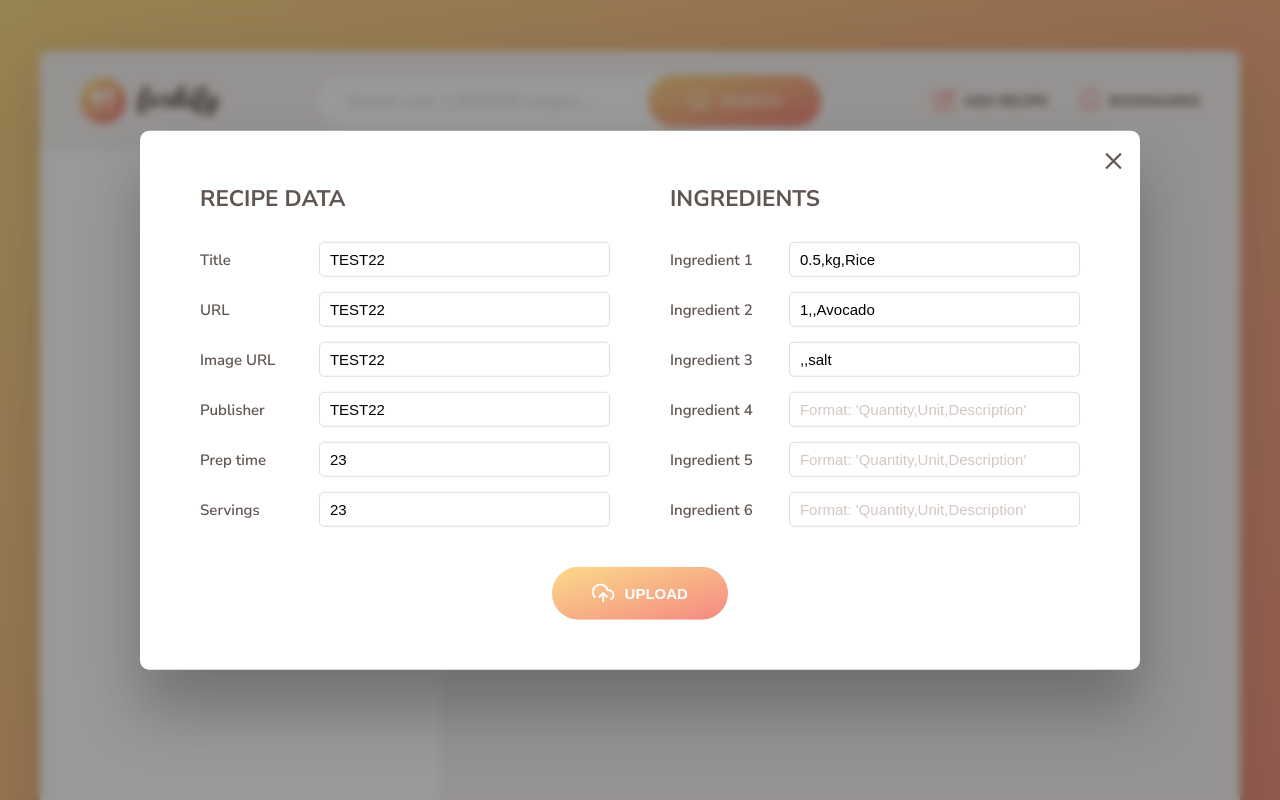
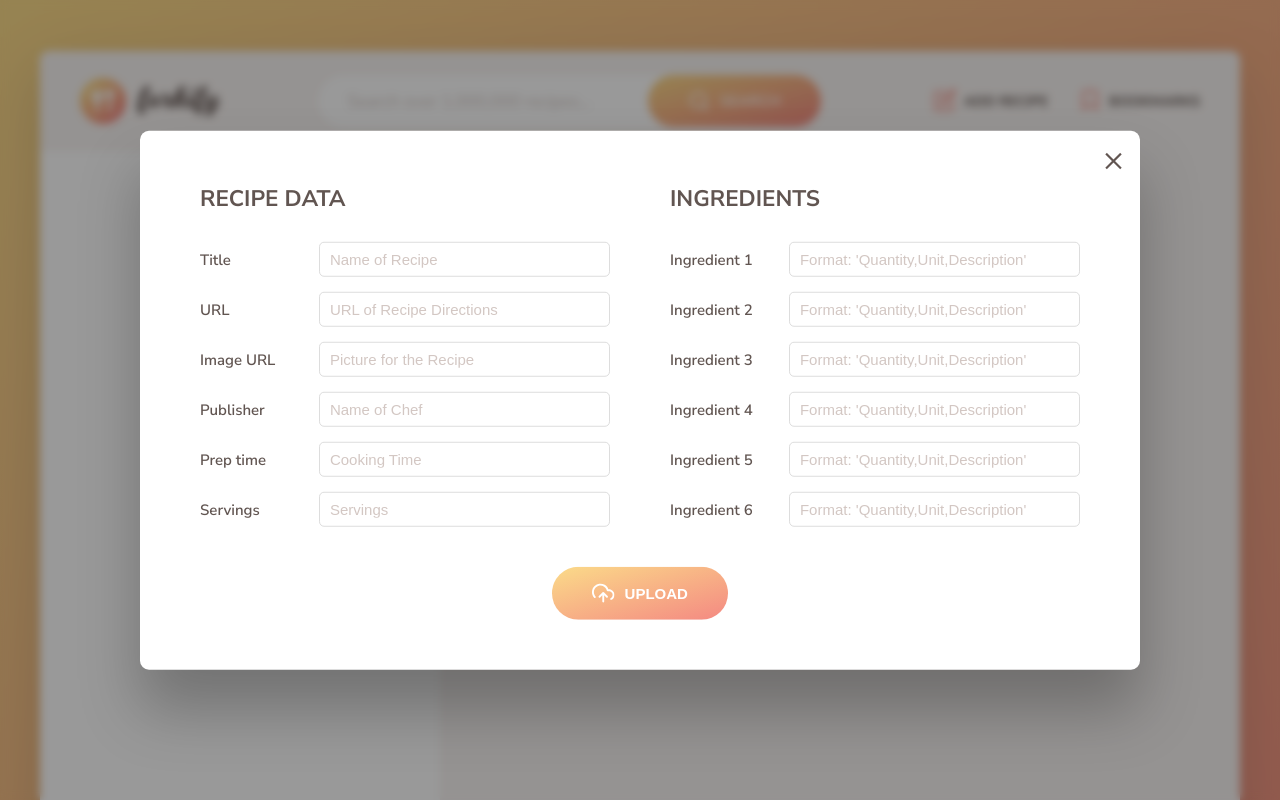
Before and after one commit to TommHalstead/Forkify, a website built with Parcel: page index.html in a window 1280 px wide. Both pictures are taken after a click on the button "ADD RECIPE". Shown: the top 800 px of the page. Built offline with nearby package versions, Linux system fonts and the light colour scheme.

Commit message:
final updates for now

```diff
--- a/index.html
+++ b/index.html
@@ -262,24 +262,24 @@
         <div class="upload__column">
           <h3 class="upload__heading">Recipe data</h3>
           <label>Title</label>
-          <input value="TEST22" required name="title" type="text" placeholder="Name of Recipe" />
+          <input value="" required name="title" type="text" placeholder="Name of Recipe" />
           <label>URL</label>
-          <input value="TEST22" required name="sourceUrl" type="text" placeholder="URL of Recipe Directions" />
+          <input value="" required name="sourceUrl" type="text" placeholder="URL of Recipe Directions" />
           <label>Image URL</label>
-          <input value="TEST22" required name="image" type="text" placeholder="Picture for the Recipe" />
+          <input value="" required name="image" type="text" placeholder="Picture for the Recipe" />
           <label>Publisher</label>
-          <input value="TEST22" required name="publisher" type="text" placeholder="Name of Chef" />
+          <input value="" required name="publisher" type="text" placeholder="Name of Chef" />
           <label>Prep time</label>
-          <input value="23" required name="cookingTime" type="number" placeholder="Cooking Time" />
+          <input value="" required name="cookingTime" type="number" placeholder="Cooking Time" />
           <label>Servings</label>
-          <input value="23" required name="servings" type="number" placeholder="Servings" />
+          <input value="" required name="servings" type="number" placeholder="Servings" />
         </div>
 
         <div class="upload__column">
           <h3 class="upload__heading">Ingredients</h3>
           <label>Ingredient 1</label>
           <input
-            value="0.5,kg,Rice"
+            value=""
             type="text"
             required
             name="ingredient-1"
@@ -287,14 +287,14 @@
           />
           <label>Ingredient 2</label>
           <input
-            value="1,,Avocado"
+            value=""
             type="text"
             name="ingredient-2"
             placeholder="Format: 'Quantity,Unit,Description'"
           />
           <label>Ingredient 3</label>
           <input
-            value=",,salt"
+            value=""
             type="text"
             name="ingredient-3"
             placeholder="Format: 'Quantity,Unit,Description'"
--- a/src/js/config.js
+++ b/src/js/config.js
@@ -1,4 +1,4 @@
-export const API_URL = 'https://forkify-api.herokuapp.com/api/v2/recipes'; //
+export const API_URL = 'https://forkify-api.herokuapp.com/api/v2/recipes/'; //
 export const TIMEOUT_SEC = 10;
 export const RES_PER_PAGE = 10;
 export const KEY = 'b389560a-35f4-4068-9329-bbd8a2428f8d';
--- a/src/js/views/previewView.js
+++ b/src/js/views/previewView.js
@@ -17,7 +17,7 @@ class PreviewView extends View {
     <div class="preview__data">
       <h4 class="preview__title">${this._data.title}</h4>
       <p class="preview__publisher">${this._data.publisher}</p>
-      <div class="recipe__user-generated">
+      <div class="recipe__user-generated ${this._data.key ? `` : `hidden`}">
       <svg>
       <use href="${icons}#icon-user"></use>
       </svg>
--- a/src/js/views/recipeView.js
+++ b/src/js/views/recipeView.js
@@ -1,7 +1,7 @@
 import View from './View';
-
 import icons from 'url:../../img/icons.svg'; // Parcel 2
 import fracty from 'fracty';
+
 class RecipeView extends View {
   _parentElement = document.querySelector(`.recipe`);
   _errorMessage = `We couldn't find that recipe. Please try another!`;
@@ -132,7 +132,7 @@ class RecipeView extends View {
         <use href="${icons}#icon-check"></use>
       </svg>
       <div class="recipe__quantity">${
-        ing?.quantity ? new fracty(ing?.quantity).toString() : ``
+        ing.quantity ? fracty(ing.quantity).toString() : ``
       }
       </div>
       <div class="recipe__description">
```
Also changed, not shown: src/js/helpers.js (+0 -23 lines).
